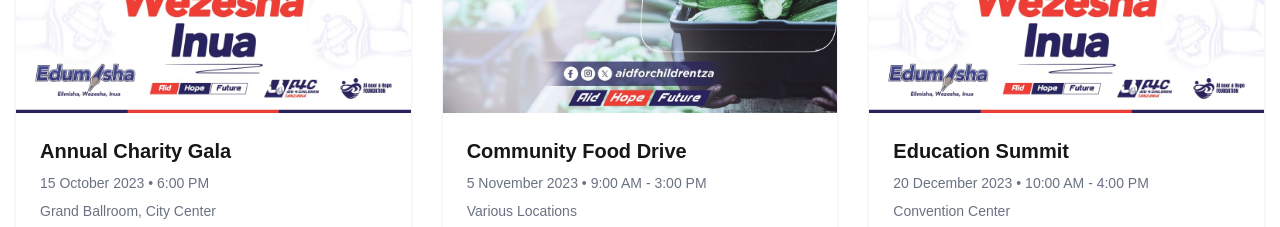
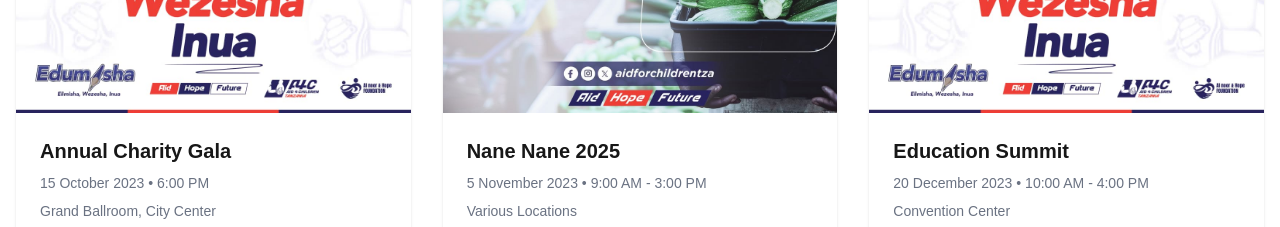
Before and after one commit to dyzoo/a4cweb, a Next.js app: page / in a window 1280 px wide. Shown: the part 3360-3587 px from the top of the page. Built offline with nearby package versions, Linux system fonts and the light colour scheme.

Commit message:
EventsSection.tsx

```diff
--- a/app/components/EventsSection.tsx
+++ b/app/components/EventsSection.tsx
@@ -34,7 +34,7 @@ export default function EventsSection() {
     },
     {
       id: 2,
-      title: "Community Food Drive",
+      title: "Nane Nane 2025",
       date: "5 November 2023",
       time: "9:00 AM - 3:00 PM",
       location: "Various Locations",
```
